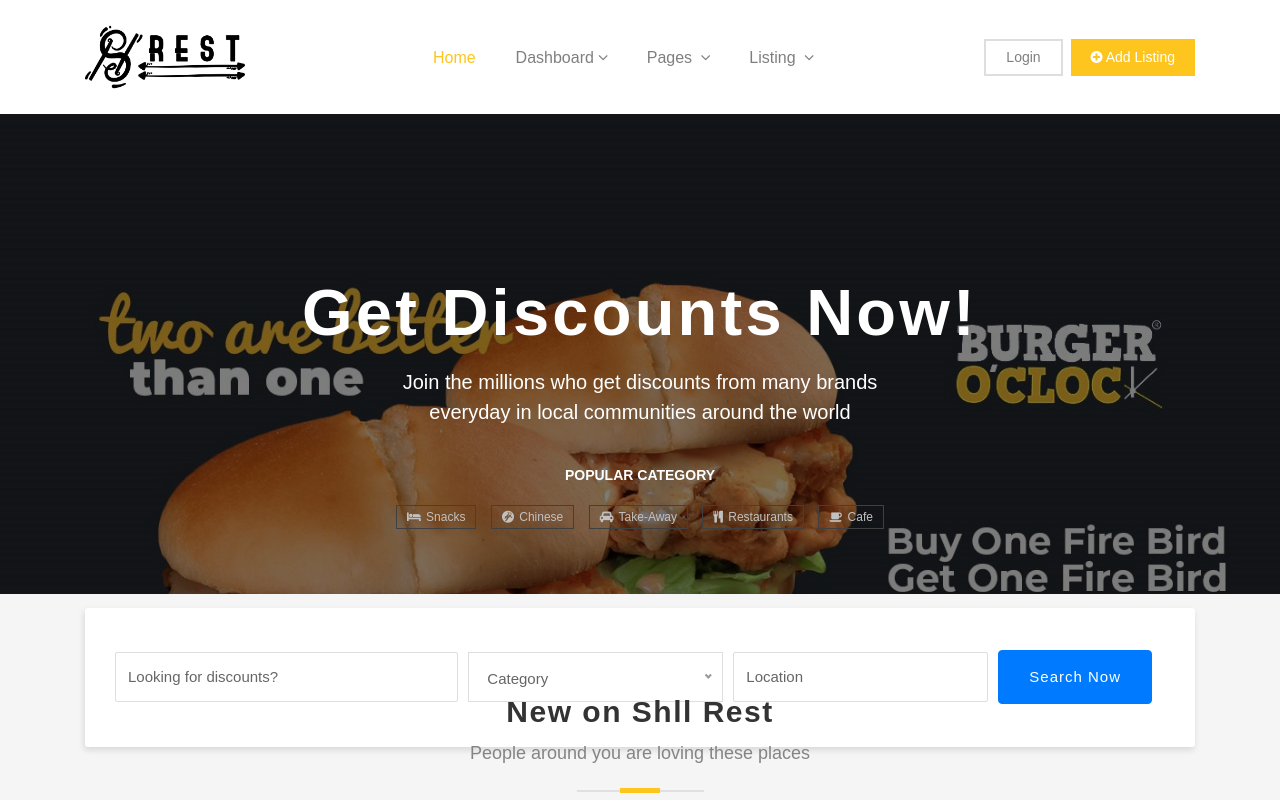
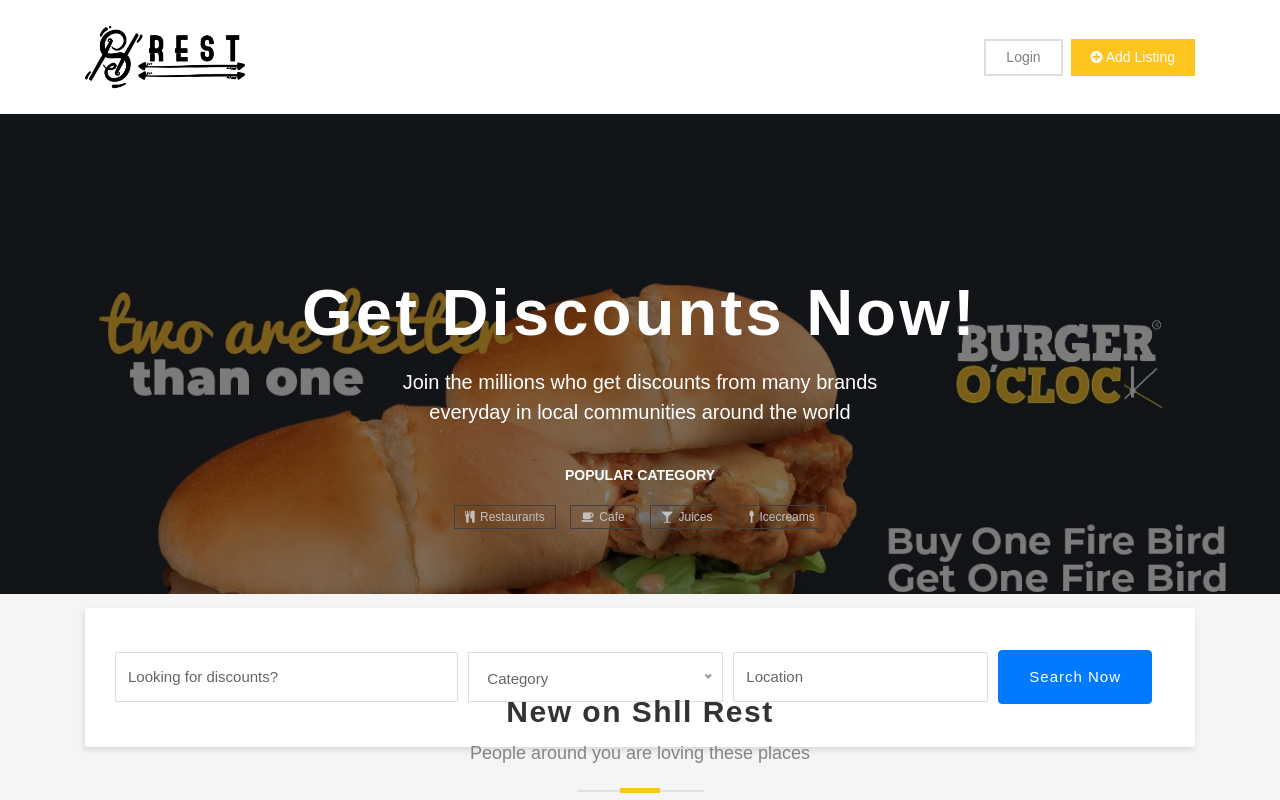
Before and after one commit to TS-Solutions/REST, a plain HTML site: page index.html in a window 1280 px wide. Shown: the top 800 px of the page. Drawn offline with Linux system fonts and the light colour scheme; some packages are replaced by stand-ins of ours; a web font is replaced by a local one.

Commit message:
Update index.html

```diff
--- a/index.html
+++ b/index.html
@@ -52,7 +52,7 @@
 						<span class="navbar-toggler-icon"></span>
 					</button>
 					<div class="collapse navbar-collapse" id="navbarSupportedContent">
-						<ul class="navbar-nav ml-auto main-nav ">
+						<!-- <ul class="navbar-nav ml-auto main-nav ">
 							<li class="nav-item active">
 								<a class="nav-link" href="index.html">Home</a>
 							</li>
@@ -60,7 +60,7 @@
 								<a class="nav-link dropdown-toggle" data-toggle="dropdown" href="">Dashboard<span><i class="fa fa-angle-down"></i></span>
 								</a>
 
-								<!-- Dropdown list -->
+
 								<div class="dropdown-menu">
 									<a class="dropdown-item" href="dashboard.html">Dashboard</a>
 									<a class="dropdown-item" href="dashboard-my-ads.html">Dashboard My Ads</a>
@@ -73,7 +73,7 @@
 								<a class="nav-link dropdown-toggle" href="#" data-toggle="dropdown" aria-haspopup="true" aria-expanded="false">
 									Pages <span><i class="fa fa-angle-down"></i></span>
 								</a>
-								<!-- Dropdown list -->
+
 								<div class="dropdown-menu">
 									<a class="dropdown-item" href="about-us.html">About Us</a>
 									<a class="dropdown-item" href="contact-us.html">Contact Us</a>
@@ -91,13 +91,13 @@
 								<a class="nav-link dropdown-toggle" href="" data-toggle="dropdown" aria-haspopup="true" aria-expanded="false">
 									Listing <span><i class="fa fa-angle-down"></i></span>
 								</a>
-								<!-- Dropdown list -->
+
 								<div class="dropdown-menu">
 									<a class="dropdown-item" href="category.html">Ad-Gird View</a>
 									<a class="dropdown-item" href="ad-listing-list.html">Ad-List View</a>
 								</div>
 							</li>
-						</ul>
+						</ul> -->
 						<ul class="navbar-nav ml-auto mt-10">
 							<li class="nav-item">
 								<a class="nav-link login-button" href="login.html">Login</a>
@@ -130,19 +130,19 @@
 						<h2>Popular Category</h2>
 						<ul class="list-inline">
 							<li class="list-inline-item">
-								<a href="category.html"><i class="fa fa-bed"></i> Snacks</a></li>
-								<li class="list-inline-item">
-									<a href="category.html"><i class="fa fa-grav"></i> Chinese</a>
-								</li>
-								<li class="list-inline-item">
-									<a href="category.html"><i class="fa fa-car"></i> Take-Away</a>
-								</li>
-								<li class="list-inline-item">
-									<a href="category.html"><i class="fa fa-cutlery"></i> Restaurants</a>
-								</li>
+								<a href="category.html"><i class="fa fa-cutlery"></i> Restaurants</a></li>
 								<li class="list-inline-item">
 									<a href="category.html"><i class="fa fa-coffee"></i> Cafe</a>
 								</li>
+								<li class="list-inline-item">
+									<a href="category.html"><i class="fa fa-glass"></i> Juices</a>
+								</li>
+								<li class="list-inline-item">
+									<a href="category.html"><i class="fa fa-spoon"></i> Icecreams</a>
+								</li>
+								<!-- <li class="list-inline-item">
+									<a href="category.html"><i class="fa fa-coffee"></i> Cafe</a>
+								</li> -->
 							</ul>
 						</div>
 
@@ -160,9 +160,10 @@
 											<div class="form-group col-md-3">
 												<select class="w-100 form-control mt-lg-1 mt-md-2">
 													<option>Category</option>
-													<option value="1">Top rated</option>
-													<option value="2">Lowest Price</option>
-													<option value="4">Highest Price</option>
+													<option value="1">Restaurants</option>
+													<option value="2">Cafe</option>
+													<option value="3">Juices</option>
+													<option value="4">Icecreams</option>
 												</select>
 											</div>
 											<div class="form-group col-md-3">
@@ -544,123 +545,118 @@
 =            All Category Section            =
 ===========================================-->
 
-<section class=" section">
-	<!-- Container Start -->
+<!-- <section class=" section">
+
 	<div class="container">
 		<div class="row">
 			<div class="col-12">
-				<!-- Section title -->
+
 				<div class="section-title">
 					<h2>All Categories</h2>
 					<p>Lorem ipsum dolor sit amet, consectetur adipisicing elit. Perferendis, provident!</p>
 				</div>
 				<div class="row">
-					<!-- Category list -->
+
 					<div class="col-lg-3 offset-lg-0 col-md-5 offset-md-1 col-sm-6 col-6">
 						<div class="category-block">
 							<div class="header">
 								<i class="fa fa-laptop icon-bg-1"></i>
 								<h4>Burgers</h4>
 							</div>
-							<!-- <ul class="category-list" >
+							<ul class="category-list" >
 								<li><a href="category.html">Laptops <span>93</span></a></li>
 								<li><a href="category.html">Iphone <span>233</span></a></li>
 								<li><a href="category.html">Microsoft  <span>183</span></a></li>
 								<li><a href="category.html">Monitors <span>343</span></a></li>
-							</ul> -->
+							</ul>
 						</div>
-					</div> <!-- /Category List -->
-					<!-- Category list -->
+					</div>
 					<div class="col-lg-3 offset-lg-0 col-md-5 offset-md-1 col-sm-6 col-6">
 						<div class="category-block">
 							<div class="header">
 								<i class="fa fa-apple icon-bg-2"></i>
 								<h4>Restaurants</h4>
 							</div>
-							<!-- <ul class="category-list" >
+							<ul class="category-list" >
 								<li><a href="category.html">Cafe <span>393</span></a></li>
 								<li><a href="category.html">Fast food <span>23</span></a></li>
 								<li><a href="category.html">Restaurants  <span>13</span></a></li>
 								<li><a href="category.html">Food Track<span>43</span></a></li>
-							</ul> -->
+							</ul>
 						</div>
-					</div> <!-- /Category List -->
-					<!-- Category list -->
+					</div>
+
 					<div class="col-lg-3 offset-lg-0 col-md-5 offset-md-1 col-sm-6 col-6">
 						<div class="category-block">
 							<div class="header">
 								<i class="fa fa-home icon-bg-3"></i>
 								<h4>Real Estate</h4>
 							</div>
-							<!-- <ul class="category-list" >
+							<ul class="category-list" >
 								<li><a href="category.html">Farms <span>93</span></a></li>
 								<li><a href="category.html">Gym <span>23</span></a></li>
 								<li><a href="category.html">Hospitals  <span>83</span></a></li>
 								<li><a href="category.html">Parolurs <span>33</span></a></li>
-							</ul> -->
+							</ul>
 						</div>
-					</div> <!-- /Category List -->
-					<!-- Category list -->
+					</div>
+
 					<div class="col-lg-3 offset-lg-0 col-md-5 offset-md-1 col-sm-6 col-6">
 						<div class="category-block">
 							<div class="header">
 								<i class="fa fa-shopping-basket icon-bg-4"></i>
 								<h4>Shoppings</h4>
 							</div>
-							<!-- <ul class="category-list" >
+							<ul class="category-list" >
 								<li><a href="category.html">Mens Wears <span>53</span></a></li>
 								<li><a href="category.html">Accessories <span>212</span></a></li>
 								<li><a href="category.html">Kids Wears <span>133</span></a></li>
 								<li><a href="category.html">It & Software <span>143</span></a></li>
-							</ul> -->
+							</ul>
 						</div>
-					</div> <!-- /Category List -->
-					<!-- Category list -->
+					</div>
 					<div class="col-lg-3 offset-lg-0 col-md-5 offset-md-1 col-sm-6 col-6">
 						<div class="category-block">
 							<div class="header">
 								<i class="fa fa-briefcase icon-bg-5"></i>
 								<h4>Jobs</h4>
 							</div>
-							<!-- <ul class="category-list" >
+							 <ul class="category-list" >
 								<li><a href="category.html">It Jobs <span>93</span></a></li>
 								<li><a href="category.html">Cleaning & Washing <span>233</span></a></li>
 								<li><a href="category.html">Management  <span>183</span></a></li>
 								<li><a href="category.html">Voluntary Works <span>343</span></a></li>
-							</ul> -->
+							</ul>
 						</div>
-					</div> <!-- /Category List -->
-					<!-- Category list -->
+					</div>
 					<div class="col-lg-3 offset-lg-0 col-md-5 offset-md-1 col-sm-6 col-6">
 						<div class="category-block">
 							<div class="header">
 								<i class="fa fa-car icon-bg-6"></i>
 								<h4>Vehicles</h4>
 							</div>
-							<!-- <ul class="category-list" >
+							<ul class="category-list" >
 								<li><a href="category.html">Bus <span>193</span></a></li>
 								<li><a href="category.html">Cars <span>23</span></a></li>
 								<li><a href="category.html">Motobike  <span>33</span></a></li>
 								<li><a href="category.html">Rent a car <span>73</span></a></li>
-							</ul> -->
+							</ul>
 						</div>
-					</div> <!-- /Category List -->
-					<!-- Category list -->
+					</div>
 					<div class="col-lg-3 offset-lg-0 col-md-5 offset-md-1 col-sm-6 col-6">
 						<div class="category-block">
 							<div class="header">
 								<i class="fa fa-paw icon-bg-7"></i>
 								<h4>Pets</h4>
 							</div>
-							<!-- <ul class="category-list" >
+							<ul class="category-list" >
 								<li><a href="category.html">Cats <span>65</span></a></li>
 								<li><a href="category.html">Dogs <span>23</span></a></li>
 								<li><a href="category.html">Birds  <span>113</span></a></li>
 								<li><a href="category.html">Others <span>43</span></a></li>
-							</ul> -->
+							</ul>
 						</div>
-					</div> <!-- /Category List -->
-					<!-- Category list -->
+					</div>
 					<div class="col-lg-3 offset-lg-0 col-md-5 offset-md-1 col-sm-6 col-6">
 						<div class="category-block">
 
@@ -668,22 +664,22 @@
 								<a href="#"><i class="fa fa-laptop icon-bg-8"></i></a>
 								<h4>Services</h4>
 							</div>
-							<!-- <ul class="category-list" >
+							<<ul class="category-list" >
 								<li><a href="category.html">Cleaning <span>93</span></a></li>
 								<li><a href="category.html">Car Washing <span>233</span></a></li>
 								<li><a href="category.html">Clothing  <span>183</span></a></li>
 								<li><a href="category.html">Business <span>343</span></a></li>
-							</ul> -->
+							</ul>
 						</div>
-					</div> <!-- /Category List -->
+					</div>
 
 
 				</div>
 			</div>
 		</div>
 	</div>
-	<!-- Container End -->
-</section>
+
+</section> -->
 
 
 <!--====================================
@@ -767,7 +763,7 @@
 							<!-- Icon -->
 							<img src="images/footer/phone-icon.png" alt="mobile-icon">
 						</a>
-						<p>Get the Dealsy Mobile App and Save more</p>
+						<p>Get the Shll Rest Mobile App and Save more</p>
 					</div>
 					<div class="download-btn d-flex my-3">
 						<a href="#"><img src="images/apps/google-play-store.png" class="img-fluid" alt=""></a>
```
